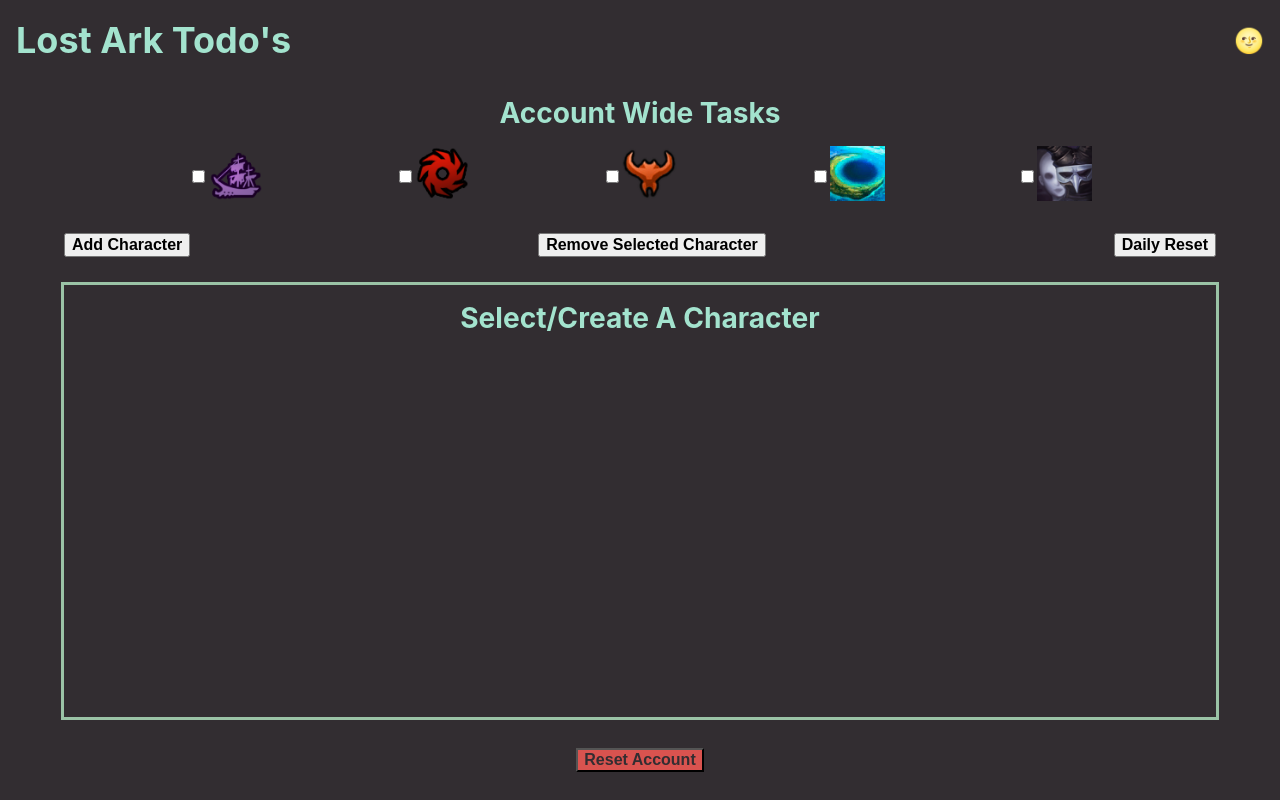
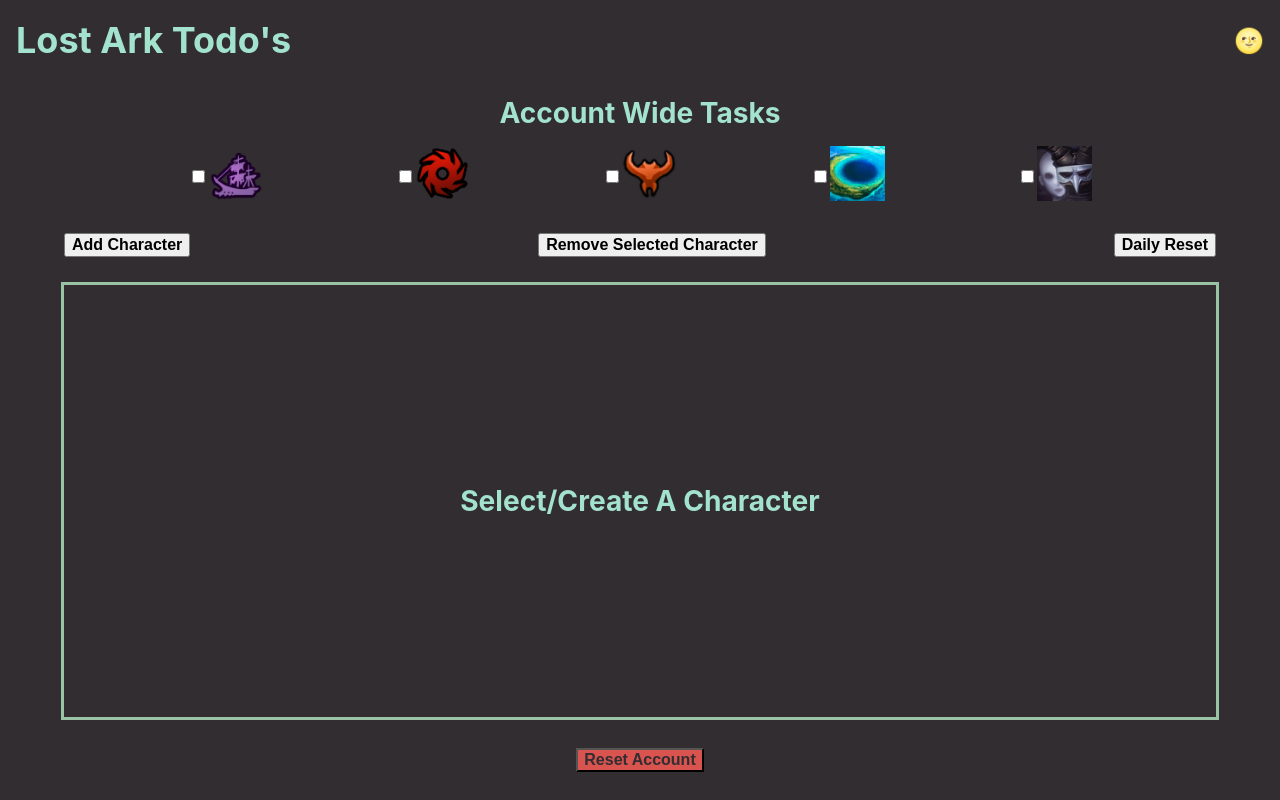
Before and after one commit to saiyajin1/todo-lostark, a React (Create React App) app: page / in a window 1280 px wide. Built offline with nearby package versions, Linux system fonts and the light colour scheme.

Commit message:
select added character

```diff
--- a/src/App.css
+++ b/src/App.css
@@ -178,7 +178,7 @@
   display: flex;
   flex-direction: column;
   align-items: center;
-  justify-content: space-between;
+  justify-content: center;
   height: -webkit-fill-available;
 }
 
--- a/src/App.js
+++ b/src/App.js
@@ -48,6 +48,8 @@
         guildDonation: false,
       },
     }
+
+    selectCharacter(newCharacter.id)
 
     setAccount({
       ...account,
```
Also changed, not shown: 1 other file (tests, documents, lock files or other folders).
